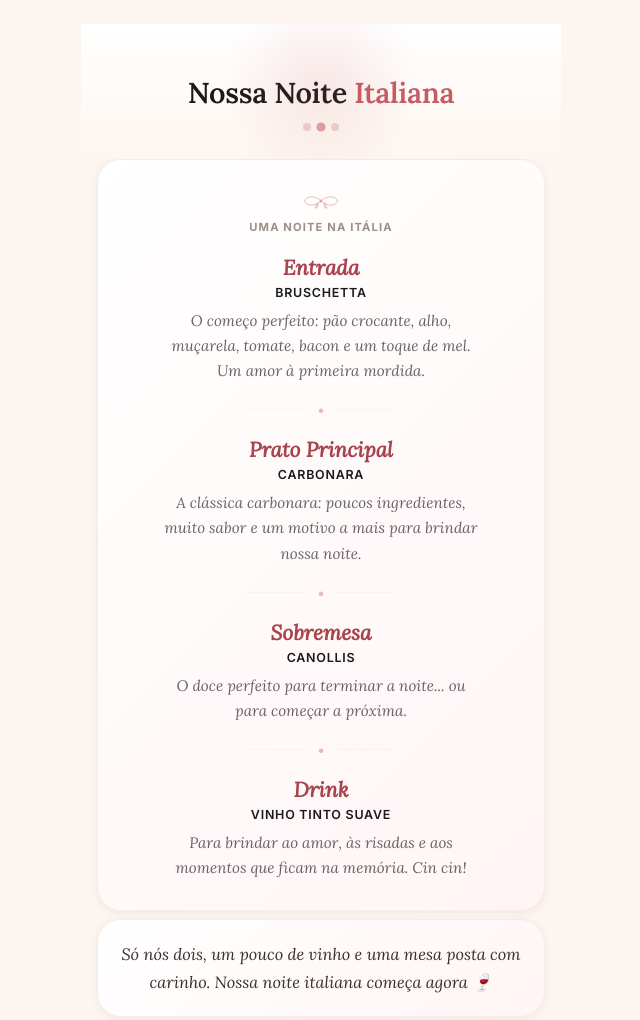
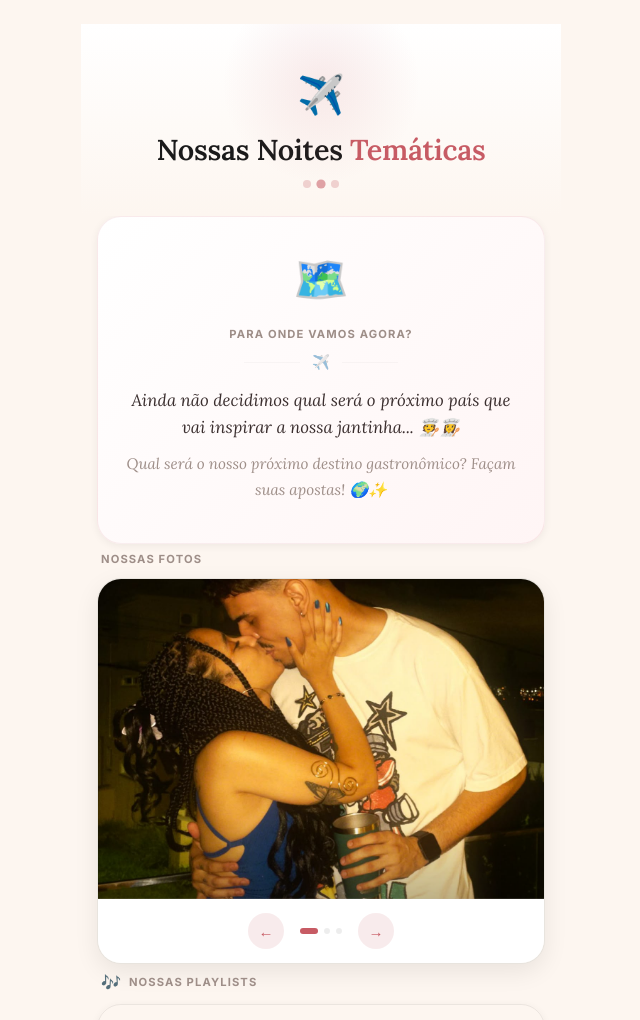
Before and after one commit to nicotfpn/namorados, a plain HTML site: page index.html in a window 1280 px wide. Shown: the top 1020 px of the page, without its empty margins (319-959 px from the left). Drawn offline with Linux system fonts and the light colour scheme; no server answers; grey boxes are pictures that could not be loaded.

Commit message:
chore: atualizar Noite Italiana para Noites Temáticas (próximo país indefinido)

```diff
--- a/index.html
+++ b/index.html
@@ -11,7 +11,7 @@
     <link rel="icon" type="image/png" sizes="32x32" href="favicon-32.png">
     <meta name="apple-mobile-web-app-title" content="Nossa Noite">
     <meta name="description" content="Uma página especial para os nossos namorados — filmes, fotos e muito amor.">
-    <title>Nossa Noite Italiana 🇮🇹</title>
+    <title>Nossas Noites Temáticas ✈️</title>
     <link href="https://fonts.googleapis.com/css2?family=Lora:ital,wght@0,400;0,600;1,400&family=Inter:wght@300;400;500;600;700&display=swap" rel="stylesheet">
     <style>
         :root {
@@ -1277,7 +1277,8 @@
 
         <!-- HEADER -->
         <div class="header">
-            <h1>Nossa Noite <span class="accent">Italiana</span></h1>
+            <div class="header-emoji">✈️</div>
+            <h1>Nossas Noites <span class="accent">Temáticas</span></h1>
             <div class="header-dots">
                 <div class="header-dot"></div>
                 <div class="header-dot"></div>
@@ -1285,50 +1286,17 @@
             </div>
         </div>
 
-<!-- CARDAPIO ITALIA -->
-<div class="cardapio-card">
-    <svg class="cardapio-ribbon" viewBox="0 0 120 60" xmlns="http://www.w3.org/2000/svg">
-        <path d="M60 30 C45 15, 20 15, 15 30 C20 45, 45 45, 60 30 C75 45, 100 45, 105 30 C100 15, 75 15, 60 30 Z" fill="none" stroke="currentColor" stroke-width="2"/>
-        <path d="M50 34 L44 50 L52 46 Z" fill="none" stroke="currentColor" stroke-width="2"/>
-        <path d="M70 34 L76 50 L68 46 Z" fill="none" stroke="currentColor" stroke-width="2"/>
-        <circle cx="60" cy="30" r="4" fill="currentColor"/>
-    </svg>
-    <p class="cardapio-eyebrow">Uma Noite na Itália</p>
-
-    <div class="cardapio-item">
-        <h3 class="cardapio-curso">Entrada</h3>
-        <p class="cardapio-prato">Bruschetta</p>
-        <p class="cardapio-desc">O começo perfeito: pão crocante, alho, muçarela, tomate, bacon e um toque de mel. Um amor à primeira mordida.</p>
-    </div>
-
-    <div class="cardapio-divider"><span>•</span></div>
-
-    <div class="cardapio-item">
-        <h3 class="cardapio-curso">Prato Principal</h3>
-        <p class="cardapio-prato">Carbonara</p>
-        <p class="cardapio-desc">A clássica carbonara: poucos ingredientes, muito sabor e um motivo a mais para brindar nossa noite.</p>
-    </div>
-
-    <div class="cardapio-divider"><span>•</span></div>
-
-    <div class="cardapio-item">
-        <h3 class="cardapio-curso">Sobremesa</h3>
-        <p class="cardapio-prato">Canollis</p>
-        <p class="cardapio-desc">O doce perfeito para terminar a noite... ou para começar a próxima.</p>
-    </div>
-
-    <div class="cardapio-divider"><span>•</span></div>
-
-    <div class="cardapio-item">
-        <h3 class="cardapio-curso">Drink</h3>
-        <p class="cardapio-prato">Vinho Tinto Suave</p>
-        <p class="cardapio-desc">Para brindar ao amor, às risadas e aos momentos que ficam na memória. Cin cin!</p>
-    </div>
-</div>
-
-        <!-- MESSAGE -->
-        <div class="mensagem-card">
-            <p class="mensagem-text">Só nós dois, um pouco de vinho e uma mesa posta com carinho. Nossa noite italiana começa agora 🍷</p>
+        <!-- PRÓXIMO PAÍS CARD -->
+        <div class="cardapio-card" style="padding: 40px 24px;">
+            <div class="header-emoji" style="font-size: 2.8rem; margin-bottom: 16px;">🗺️</div>
+            <p class="cardapio-eyebrow" style="margin-bottom: 8px;">Para onde vamos agora?</p>
+            <div class="cardapio-divider" style="margin: 12px 0;"><span>✈️</span></div>
+            <p class="mensagem-text" style="margin-top: 16px; font-size: 1.05rem; line-height: 1.6;">
+                Ainda não decidimos qual será o próximo país que vai inspirar a nossa jantinha... 🧑‍🍳👩‍🍳
+            </p>
+            <p class="mensagem-text" style="font-size: 0.95rem; color: var(--text-soft); font-style: italic; margin-top: 10px;">
+                Qual será o nosso próximo destino gastronômico? Façam suas apostas! 🌍✨
+            </p>
         </div>
 
         <!-- GALLERY -->
```
